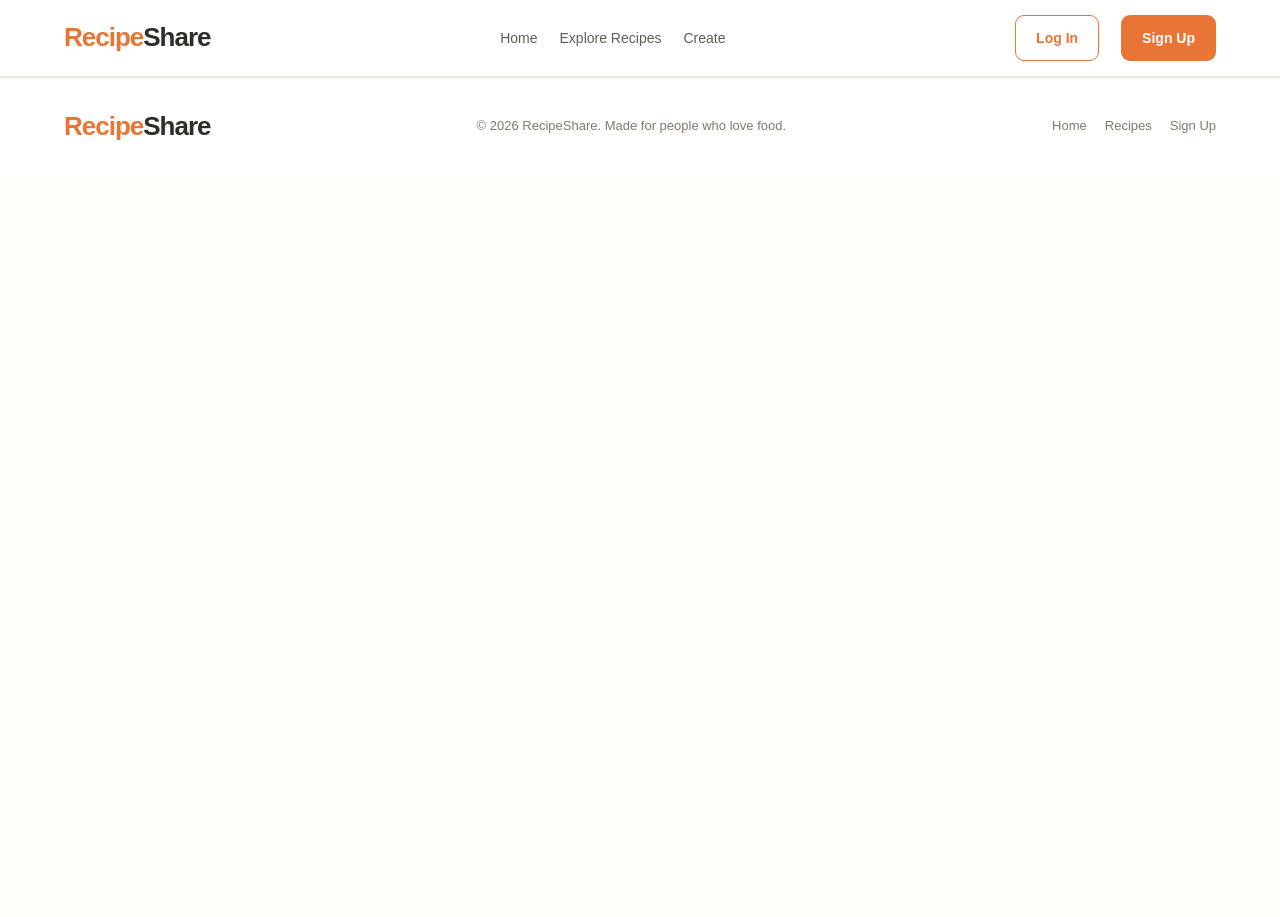
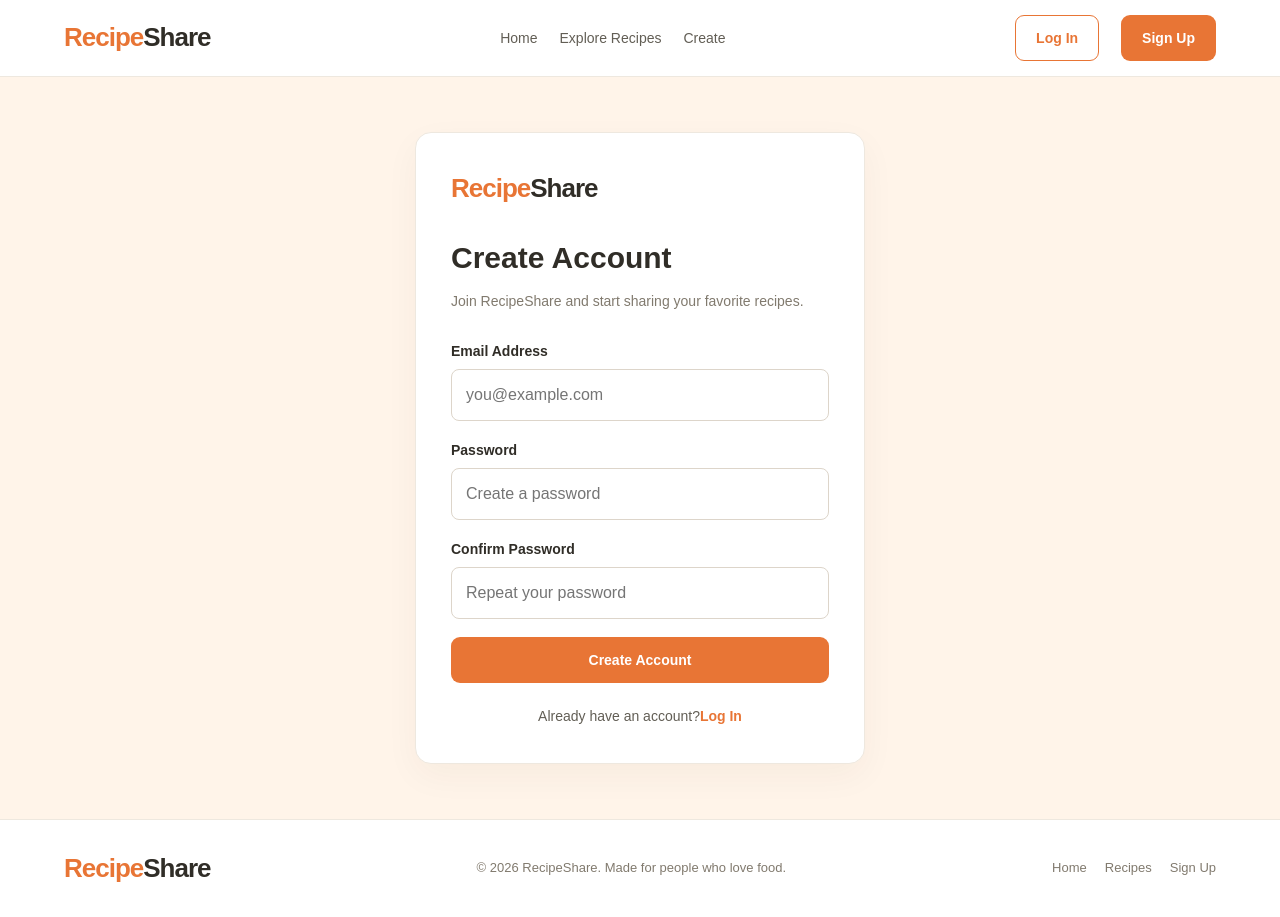
Before and after one commit to v3req/RecipeShare, a React (Vite) app: page /register in a window 1280 px wide. Before the commit the page ends 800 px from the top, so only its background shows below. Built offline with nearby package versions, Linux system fonts and the light colour scheme.

Commit message:
register form

```diff
--- a/src/api/auth-api.js
+++ b/src/api/auth-api.js
@@ -0,0 +1,5 @@
+import { authRequest } from "./request";
+
+export const register = async ({ email, password }) => {
+    return authRequest("/signup", "POST", { email, password });
+};
--- a/src/api/index.js
+++ b/src/api/index.js
@@ -1,3 +1,3 @@
 export * as authApi from "./auth-api";
-export * as recipeApi from "./recipe-api";
+export * as recipeApi from "./recipe-Api";
 export * as commentApi from "./comment-api";
--- a/src/components/catalog/Catalog.jsx
+++ b/src/components/catalog/Catalog.jsx
@@ -1,5 +1,5 @@
 import { useEffect, useState } from "react";
-import { getAll } from "../../api/recipe-api";
+import { getAll } from "../../api/recipe-Api";
 import RecipeCard from "../recipe-card/RecipeCard";
 
 export default function Catalog() {
--- a/src/components/comment-list/CommentList.jsx
+++ b/src/components/comment-list/CommentList.jsx
@@ -1,6 +1,6 @@
 import { commentApi } from "../../api/index.js";
 import CreateComment from "../cerate-comment/CreateComment.jsx";
-import Comment from "../comment/Comment.jsx";
+import Comment from "../comment/comment.jsx";
 import { useState, useEffect } from "react";
 
 
--- a/src/components/login/Login.jsx
+++ b/src/components/login/Login.jsx
@@ -1,6 +1,6 @@
 export default function LoginSection() {
   return (
-    <section id="login" className="page hidden">
+    <section id="login" >
     <div className="auth-section">
       <div className="auth-card">
         <a href="#home" className="logo">
--- a/src/components/register/Register.jsx
+++ b/src/components/register/Register.jsx
@@ -1,16 +1,30 @@
+import { Link } from "react-router";
+import useForm from "../../hooks/useForm.jsx";
+import { register } from "../../api/auth-api";
+
 export default function SignupSection() {
+     const  registerHandler = (values) =>{
+       register({...values}).then((res) => {
+        console.log(res);
+       }).catch((err) => {
+        console.log(err);
+       })
+    }
+    const {values, changeHandler, submitHandler} = useForm({email: '', password: '', confirm_password: ''}, registerHandler);
+
+
     return (
-        <section id="signup" className="page hidden">
+        <section id="signup">
     <div className="auth-section">
       <div className="auth-card">
-        <a href="#home" className="logo">
+        <Link to="/" className="logo">
           Recipe<span>Share</span>
-        </a>
+        </Link>
         <h1 style={{ marginTop: 24 }}>Create Account</h1>
         <p className="auth-description">
           Join RecipeShare and start sharing your favorite recipes.
         </p>
-        <form action="#" method="post">
+        <form  onSubmit={submitHandler}>
 
           <div className="form-group">
             <label htmlFor="signup-email">Email Address</label>
@@ -19,8 +33,10 @@ export default function SignupSection() {
               type="email"
               id="signup-email"
               name="email"
+              value={values.email}
               placeholder="you@example.com"
               required=""
+              onChange={changeHandler}
             />
           </div>
           <div className="form-group">
@@ -30,9 +46,11 @@ export default function SignupSection() {
               type="password"
               id="signup-password"
               name="password"
+              value={values.password}
               placeholder="Create a password"
               minLength={8}
               required=""
+              onChange={changeHandler}
             />
           </div>
           <div className="form-group">
@@ -42,9 +60,11 @@ export default function SignupSection() {
               type="password"
               id="signup-confirm"
               name="confirm_password"
+              value={values.confirm_password}
               placeholder="Repeat your password"
               minLength={8}
               required=""
+              onChange={changeHandler}
             />
           </div>
           <button type="submit" className="btn btn-primary btn-full">
@@ -53,7 +73,7 @@ export default function SignupSection() {
         </form>
         <p className="auth-switch">
           Already have an account?
-          <a href="#login">Log In</a>
+          <Link to="/login">Log In</Link>
         </p>
       </div>
     </div>
--- /dev/null
+++ b/src/hooks/useForm.jsx
@@ -0,0 +1,26 @@
+import { useState } from "react";
+import { useNavigate } from "react-router";
+
+export default function useForm(initialValues, onSubmit){
+    const [values, setValues] = useState(initialValues);
+    const navigate = useNavigate();
+
+    const changeHandler = (e) => {
+        setValues(state => ({
+            ...state,
+            [e.target.name]: e.target.value
+        }))
+    }
+
+
+    const submitHandler =  async (e) => {
+        e.preventDefault();
+
+        await onSubmit(values)
+
+        setValues(initialValues)
+
+       navigate('/')
+    }
+    return {values, changeHandler, submitHandler}
+}
```
